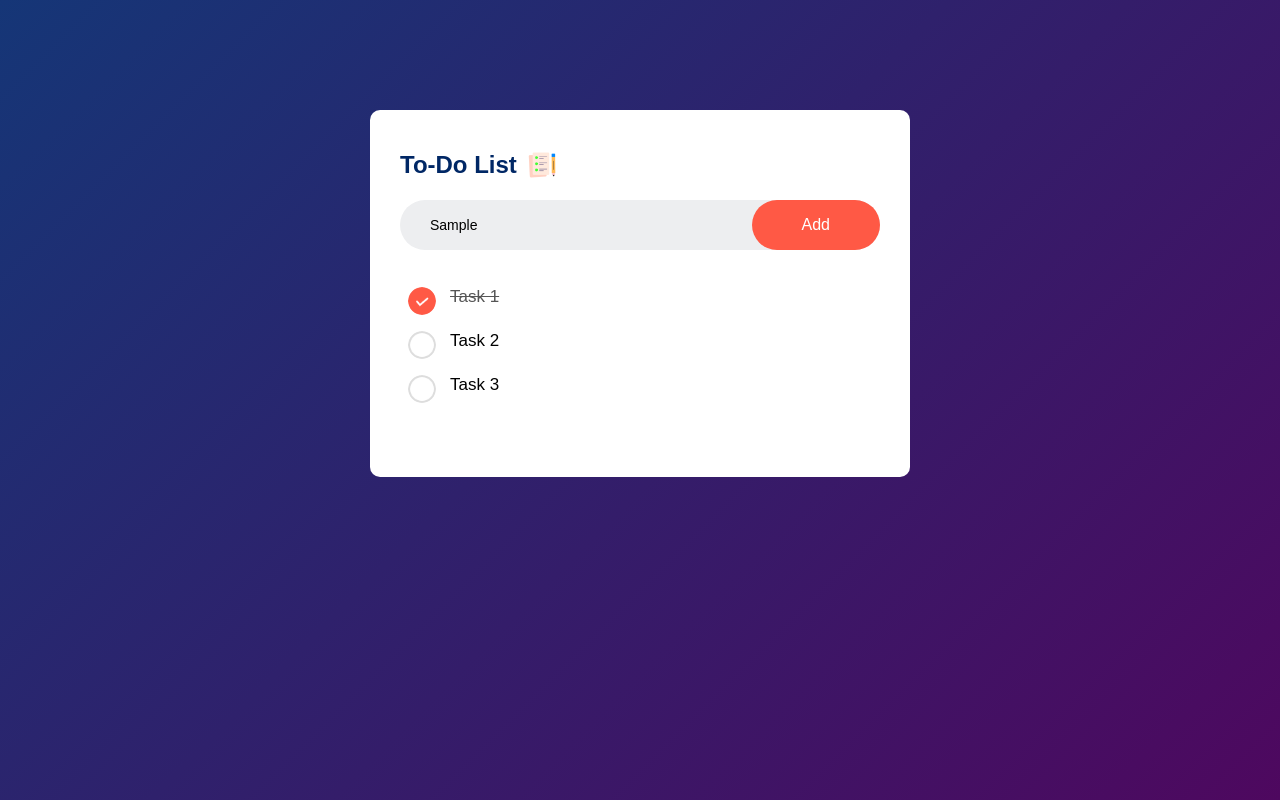
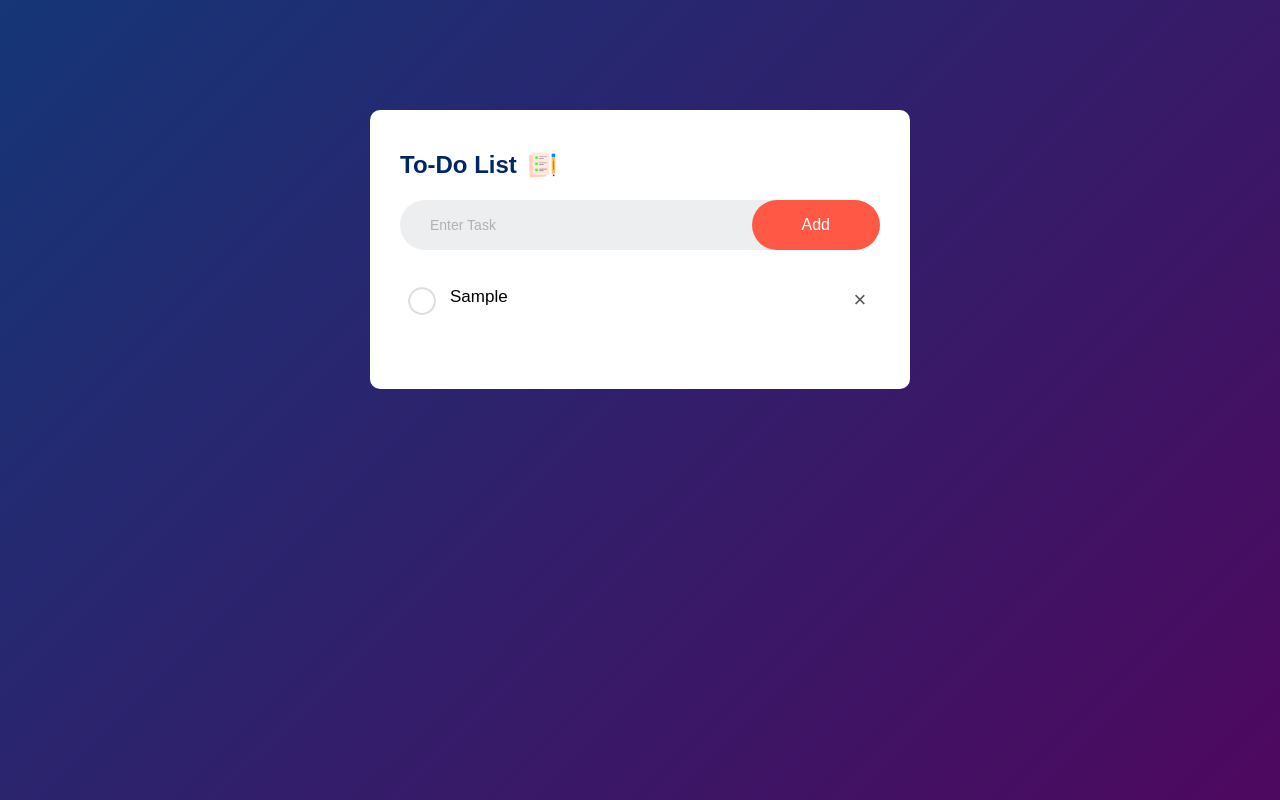
Before and after one commit to mmtiwari222/JavaScript-Projects, a plain HTML site: page ToDoApp/index.html in a window 1280 px wide. Both pictures are taken after typing "Sample" into the empty fields and a click on the button "Add". Drawn offline with Linux system fonts and the light colour scheme.

Commit message:
ToDo App1 Project fully Created

```diff
--- a/ToDoApp/index.html
+++ b/ToDoApp/index.html
@@ -14,18 +14,18 @@
             <h2>To-Do List <img src="./images/icon.png" alt="icon"></h2>
             <div class="row">
                 <input type="text" id="task" placeholder="Enter Task">
-                <button>Add</button>
+                <button onclick="addTask()">Add</button>
             </div>
 
             <ul id="list-container">
-                <li class="checked">Task 1</li>
+                <!-- <li class="checked">Task 1</li>
                 <li>Task 2</li>
-                <li>Task 3</li>
+                <li>Task 3</li> -->
             </ul>
         </div>
     </div>
 
-
+    <script src="script.js"></script>
 </body>
 
 </html>
--- /dev/null
+++ b/ToDoApp/script.js
@@ -0,0 +1,40 @@
+const inputBox = document.getElementById("task");
+const listContainer = document.getElementById("list-container");
+
+function addTask() {
+  if (inputBox.value === "") {
+    alert("Please enter a task");
+  } else {
+    let li = document.createElement("li");
+    li.innerHTML = inputBox.value;
+    listContainer.appendChild(li);
+    let span = document.createElement("span");
+    span.innerHTML = "\u00D7";
+    li.appendChild(span);
+  }
+
+  inputBox.value = "";
+  saveData();
+}
+
+listContainer.addEventListener(
+  "click",
+  function (e) {
+    if (e.target.tagName === "LI") {
+      e.target.classList.toggle("checked");
+      saveData();
+    } else if (e.target.tagName === "SPAN") {
+      e.target.parentElement.remove();
+      saveData();
+    }
+  },
+  false
+);
+
+function saveData() {
+  localStorage.setItem("data", listContainer.innerHTML);
+}
+function showTask() {
+  listContainer.innerHTML = localStorage.getItem("data");
+}
+showTask();
--- a/ToDoApp/style.css
+++ b/ToDoApp/style.css
@@ -89,7 +89,7 @@ ul li::before {
     left: 8px;
 }
 
-ul li.checked{
+ul li.checked {
     color: #555;
     text-decoration: line-through;
 }
@@ -97,3 +97,20 @@ ul li.checked{
 ul li.checked::before {
     background-image: url(images/checked.png);
 }
+
+ul li span {
+    position: absolute;
+    right: 0;
+    top: 5px;
+    width: 40px;
+    height: 40px;
+    font-size: 22px;
+    color: #555;
+    line-height: 40px;
+    text-align: center;
+    border-radius: 50%;
+}
+
+ul li span:hover {
+    background: #edeef0;
+}
```
